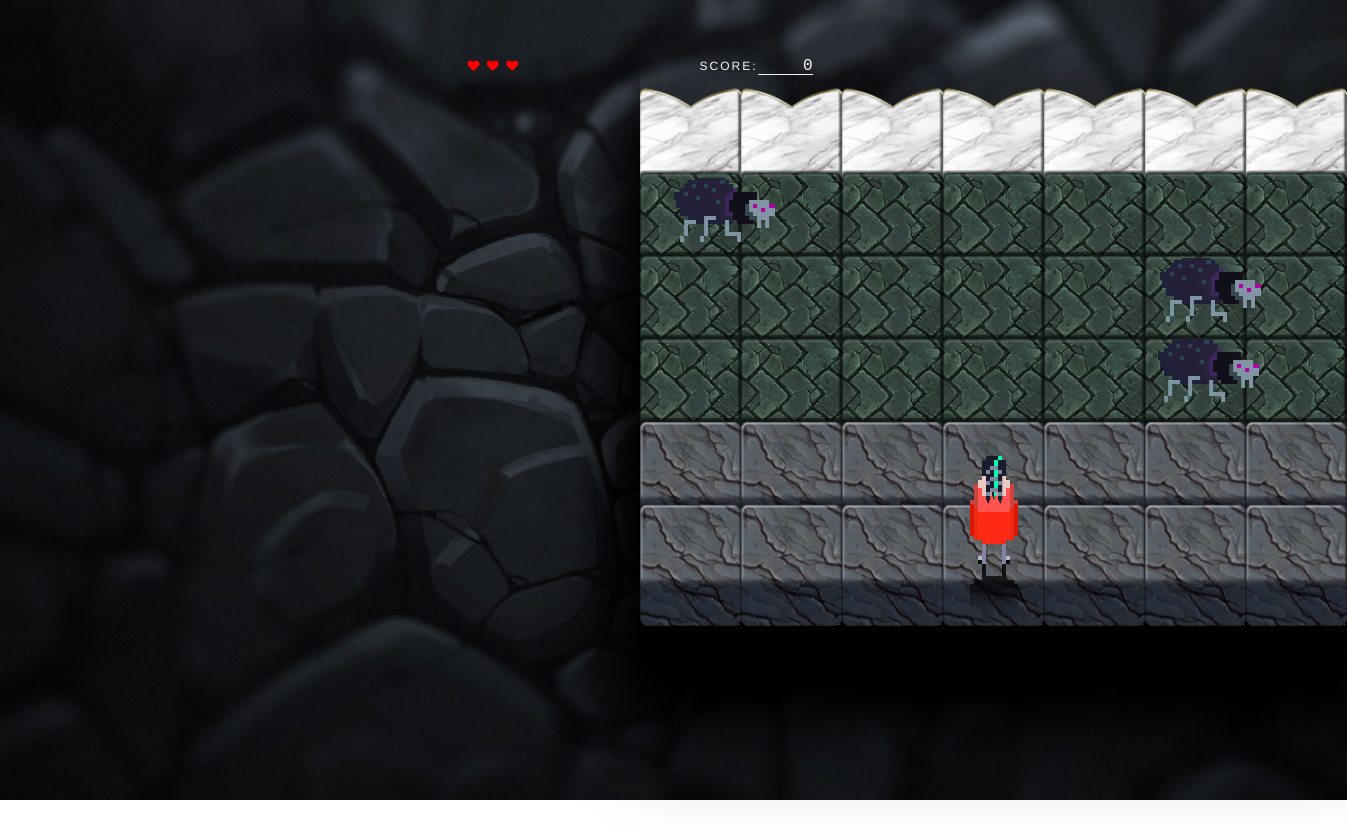
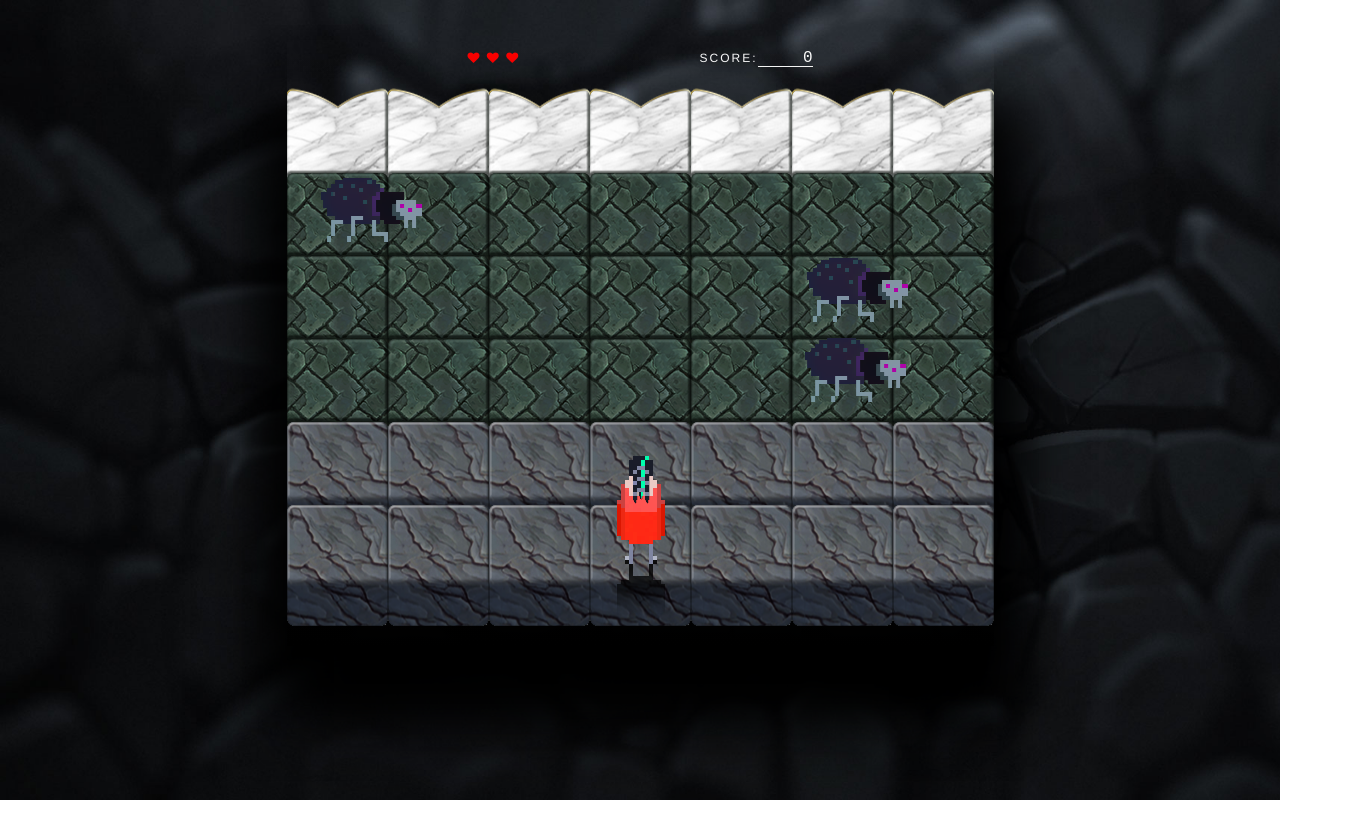
Before and after one commit to travisfranklin/FEND-Project3, a plain HTML site: page index.html in a window 1280 px wide. Shown: the whole page, 1347 px wide, since content can reach past the window. After the commit the page ends 800 px from the top, so only its background shows below. Drawn offline with Linux system fonts and the light colour scheme.

Commit message:
fixed backdrop sizing

```diff
--- a/css/style.css
+++ b/css/style.css
@@ -4,8 +4,8 @@ html {
 
 body {
   text-align: center;
-  min-height: 100%;
-  padding-top: 50px;
+  /*min-height: 100%;*/
+  /*padding-top: 50px;*/
   background-image: url("../images/bg.jpg");
 	background-repeat: no-repeat;
 	background-size:  cover;
@@ -15,7 +15,7 @@ body {
 .score-panel {
     color: #fff;
     width: 345px;
-    margin: 0 auto 10px auto;
+    margin: 50px auto 10px auto;
     text-align: right;
     text-transform: capitalize;
     font-size: 12px;
@@ -50,6 +50,8 @@ canvas {
 	top: 40px;
 	margin-left: auto;
 	margin-right: auto;
+	left: 0;
+	right: 0;
 	box-shadow: -30px 60px 50px #000000ee, 0px 100px 80px #00000077, 30px 60px 50px #000000ee;
 	background-image: linear-gradient(#00000000, #000000);
 }
```
